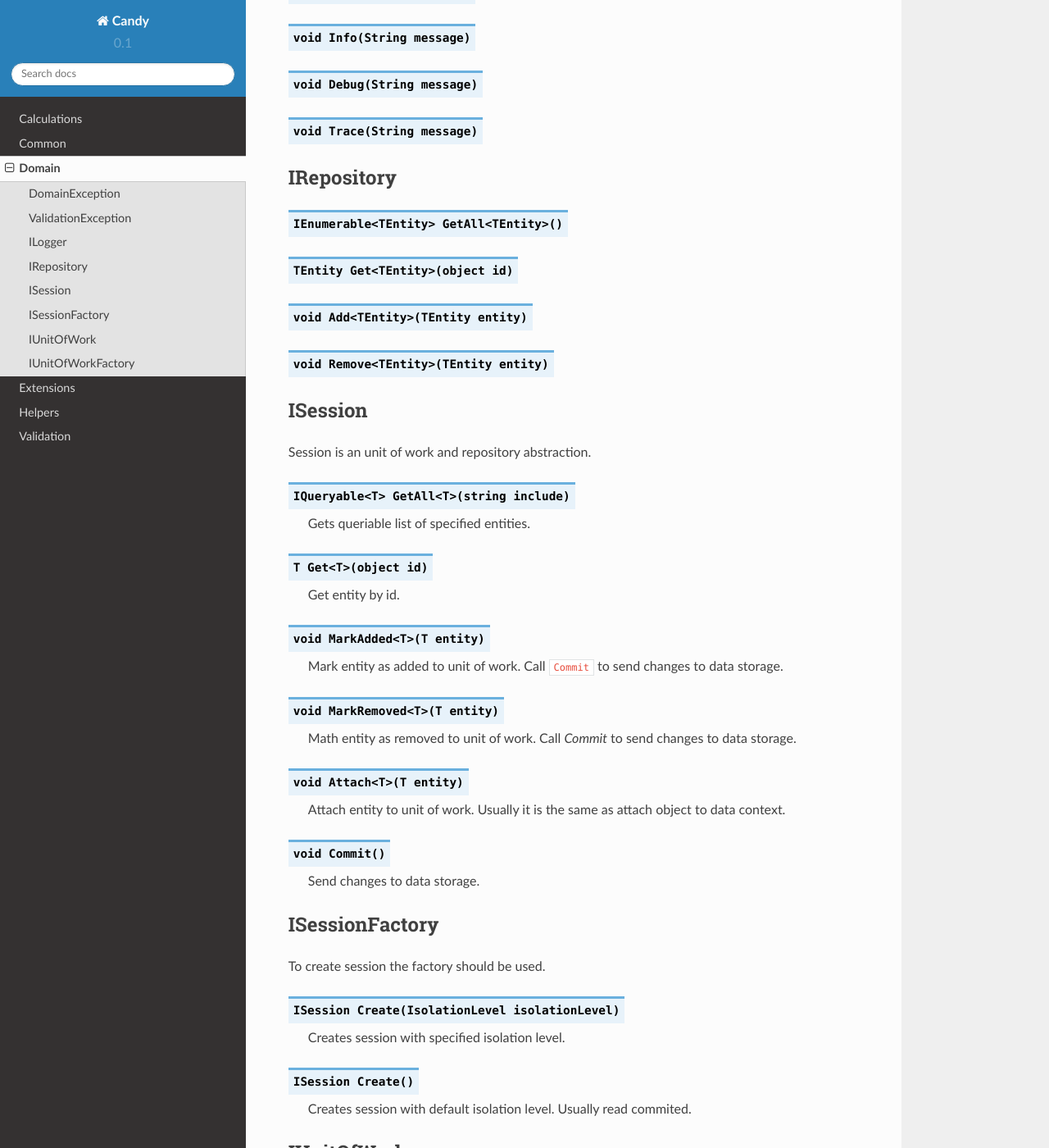
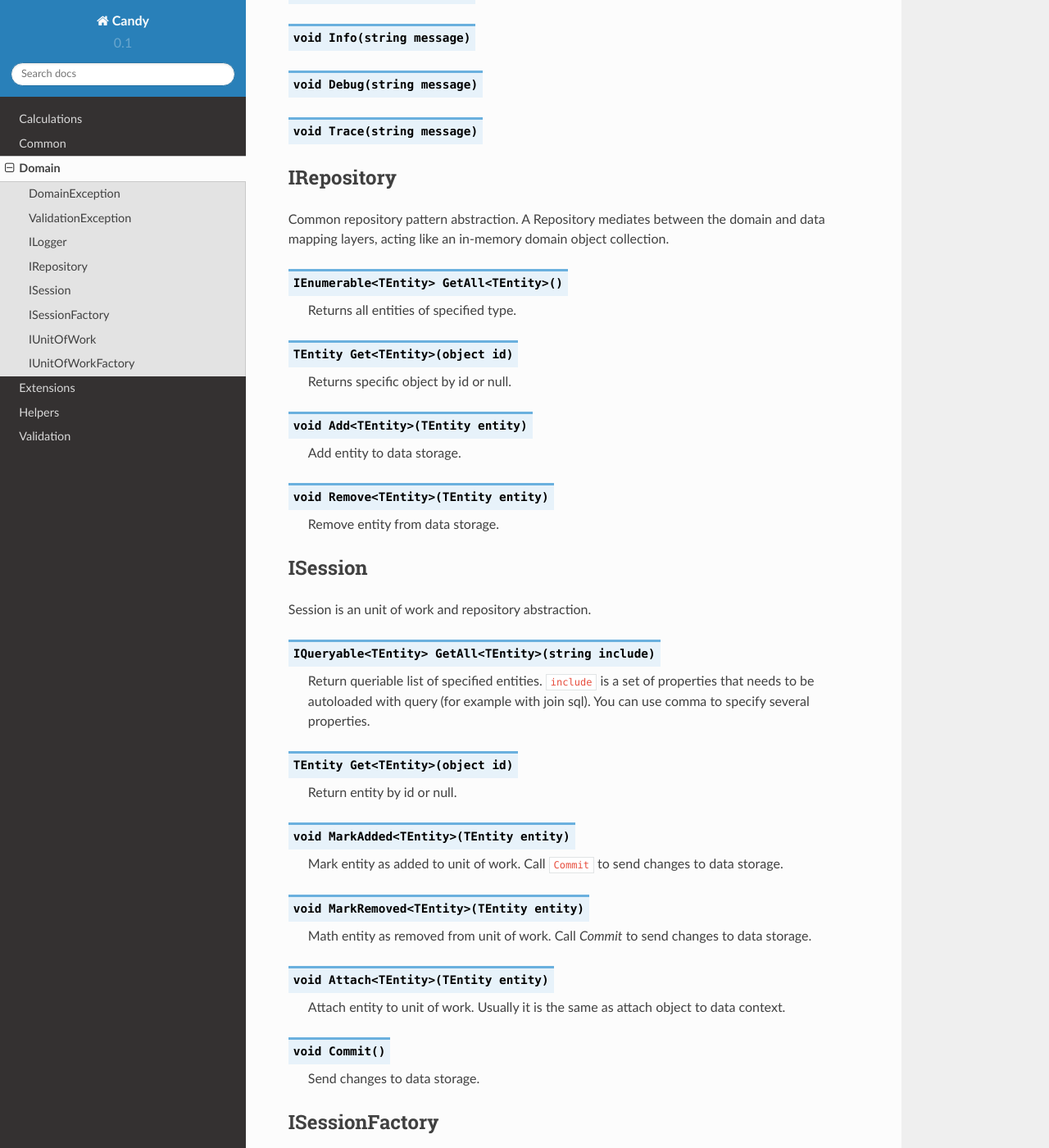
Before and after one commit to dermeister0/candy, a Sphinx documentation site: the page built from docs/domain.rst, in a window 1280 px wide and 1400 px high, scrolled down 759 px. Shown: the whole window at 82% size. Built offline with Sphinx 7.4.7 and the Read the Docs theme 2.0.0, drawn with Linux system fonts in a browser that asks for light colours; some of the changed text lies outside the part shown.

Commit message:
documentation update

```diff
--- a/docs/common.rst
+++ b/docs/common.rst
@@ -1,5 +1,7 @@
 Common
 ======
+
+The common namespace provides classes for exceptions handling and some other methods related to .NET framework.
 
 EventRaiseHelpers
 -----------------
--- a/docs/domain.rst
+++ b/docs/domain.rst
@@ -18,51 +18,61 @@ ILogger
 
 Logging abstraction to separate your logging infrastructure. For implementation you can use NLog or log4net. The interface is pretty simple and contains following methods:
 
-.. function:: void Fatal(String message)
+.. function:: void Fatal(string message)
 
-.. function:: void Error(String message)
+.. function:: void Error(string message)
 
-.. function:: void Warn(String message)
+.. function:: void Warn(string message)
 
-.. function:: void Info(String message)
+.. function:: void Info(string message)
 
-.. function:: void Debug(String message)
+.. function:: void Debug(string message)
 
-.. function:: void Trace(String message)
+.. function:: void Trace(string message)
 
 IRepository
 -----------
 
+Common repository pattern abstraction. A Repository mediates between the domain and data mapping layers, acting like an in-memory domain object collection.
+
 .. function:: IEnumerable<TEntity> GetAll<TEntity>()
+
+    Returns all entities of specified type.
 
 .. function:: TEntity Get<TEntity>(object id)
 
+    Returns specific object by id or null.
+
 .. function:: void Add<TEntity>(TEntity entity)
 
+    Add entity to data storage.
+
 .. function:: void Remove<TEntity>(TEntity entity)
+
+    Remove entity from data storage.
 
 ISession
 --------
 
 Session is an unit of work and repository abstraction.
 
-.. function:: IQueryable<T> GetAll<T>(string include)
+.. function:: IQueryable<TEntity> GetAll<TEntity>(string include)
 
-    Gets queriable list of specified entities.
+    Return queriable list of specified entities. ``include`` is a set of properties that needs to be autoloaded with query (for example with join sql). You can use comma to specify several properties.
 
-.. function:: T Get<T>(object id)
+.. function:: TEntity Get<TEntity>(object id)
 
-    Get entity by id.
+    Return entity by id or null.
 
-.. function:: void MarkAdded<T>(T entity)
+.. function:: void MarkAdded<TEntity>(TEntity entity)
 
     Mark entity as added to unit of work. Call ``Commit`` to send changes to data storage.
 
-.. function:: void MarkRemoved<T>(T entity)
+.. function:: void MarkRemoved<TEntity>(TEntity entity)
 
-    Math entity as removed to unit of work. Call `Commit` to send changes to data storage.
+    Math entity as removed from unit of work. Call `Commit` to send changes to data storage.
 
-.. function:: void Attach<T>(T entity)
+.. function:: void Attach<TEntity>(TEntity entity)
 
     Attach entity to unit of work. Usually it is the same as attach object to data context.
 
@@ -73,7 +83,7 @@ Session is an unit of work and repository abstraction.
 ISessionFactory
 ---------------
 
-To create session the factory should be used.
+To create ``ISession`` there should be specific session factory.
 
 .. function:: ISession Create(IsolationLevel isolationLevel)
 
@@ -88,26 +98,26 @@ IUnitOfWork
 
 Unit of work abstraction. Can be used to implement Entity Framwork or NHibernate implementations. The inherit class must implement:
 
-.. function:: void MarkAdded<T>(T entity)
+.. function:: void MarkAdded<TEntity>(TEntity entity)
 
     Mark entity as added to unit of work. Call ``Commit`` to send changes to data storage.
 
-.. function:: void MarkRemoved<T>(T entity)
+.. function:: void MarkRemoved<T>(TEntity entity)
 
-    Math entity as removed to unit of work. Call ``Commit`` to send changes to data storage.
+    Mark entity as removed from unit of work. Call ``Commit`` to send changes to data storage.
 
-.. function:: void Attach<T>(T entity)
+.. function:: void Attach<TEntity>(TEntity entity)
 
     Attach entity to unit of work. Usually it is the same as attach object to data context.
 
 .. function:: void Commit()
 
-    Send changes to data storage.
+    Save changes to data storage.
 
 IUnitOfWorkFactory
 ------------------
 
-To create unit of work factory should be used.
+``IUnitOfWork`` should be instantiated by this class
 
 .. function:: IUnitOfWork Create(IsolationLevel isolationLevel)
 
```
Also changed, not shown: other parts of docs/common.rst (+1 -1 lines), docs/calculations.rst (+9 -9 lines), docs/extensions.rst (+4 -4 lines), docs/helpers.rst (+26 -16 lines), docs/validation.rst (+9 -3 lines), 1 other file.
